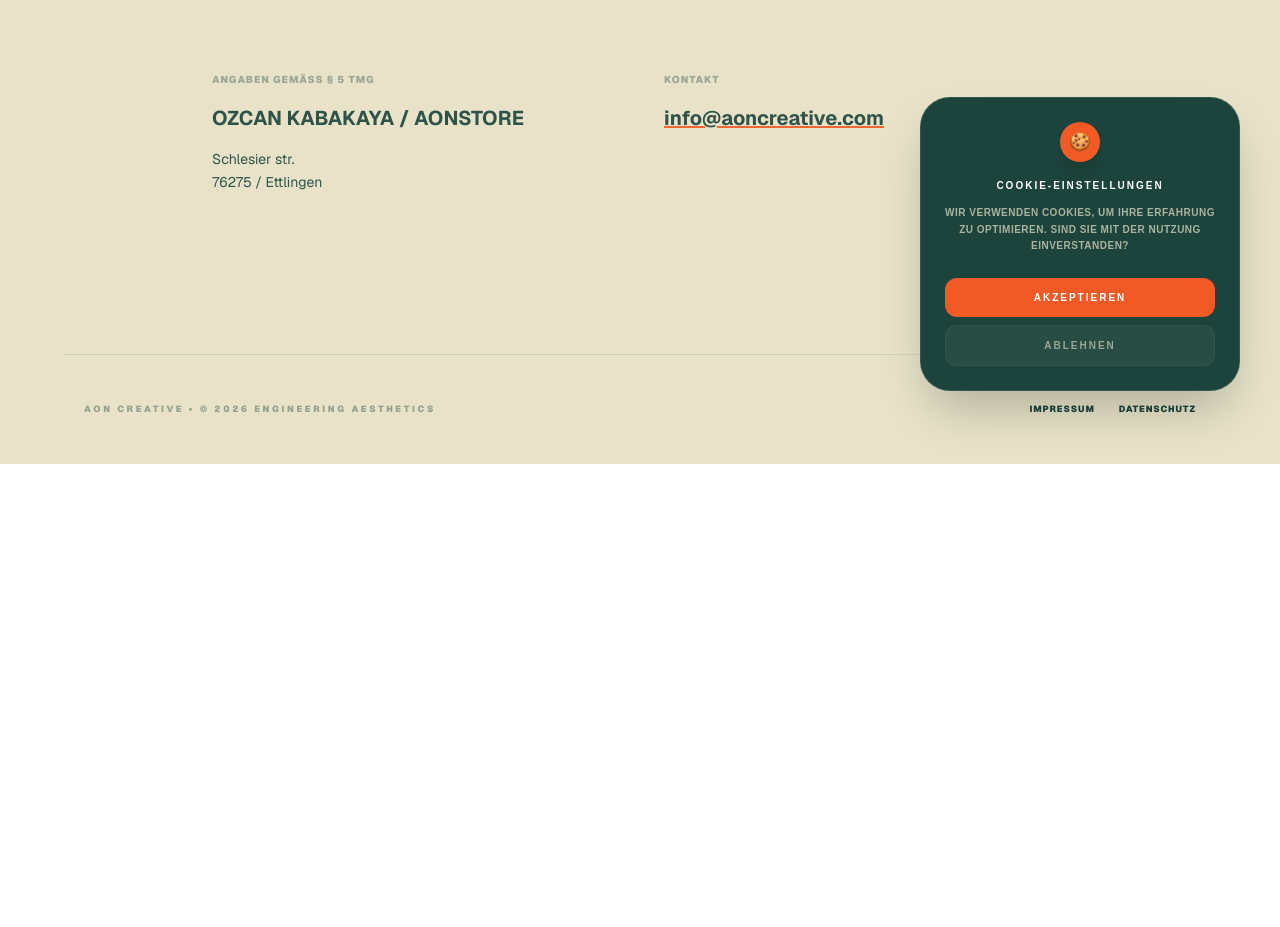
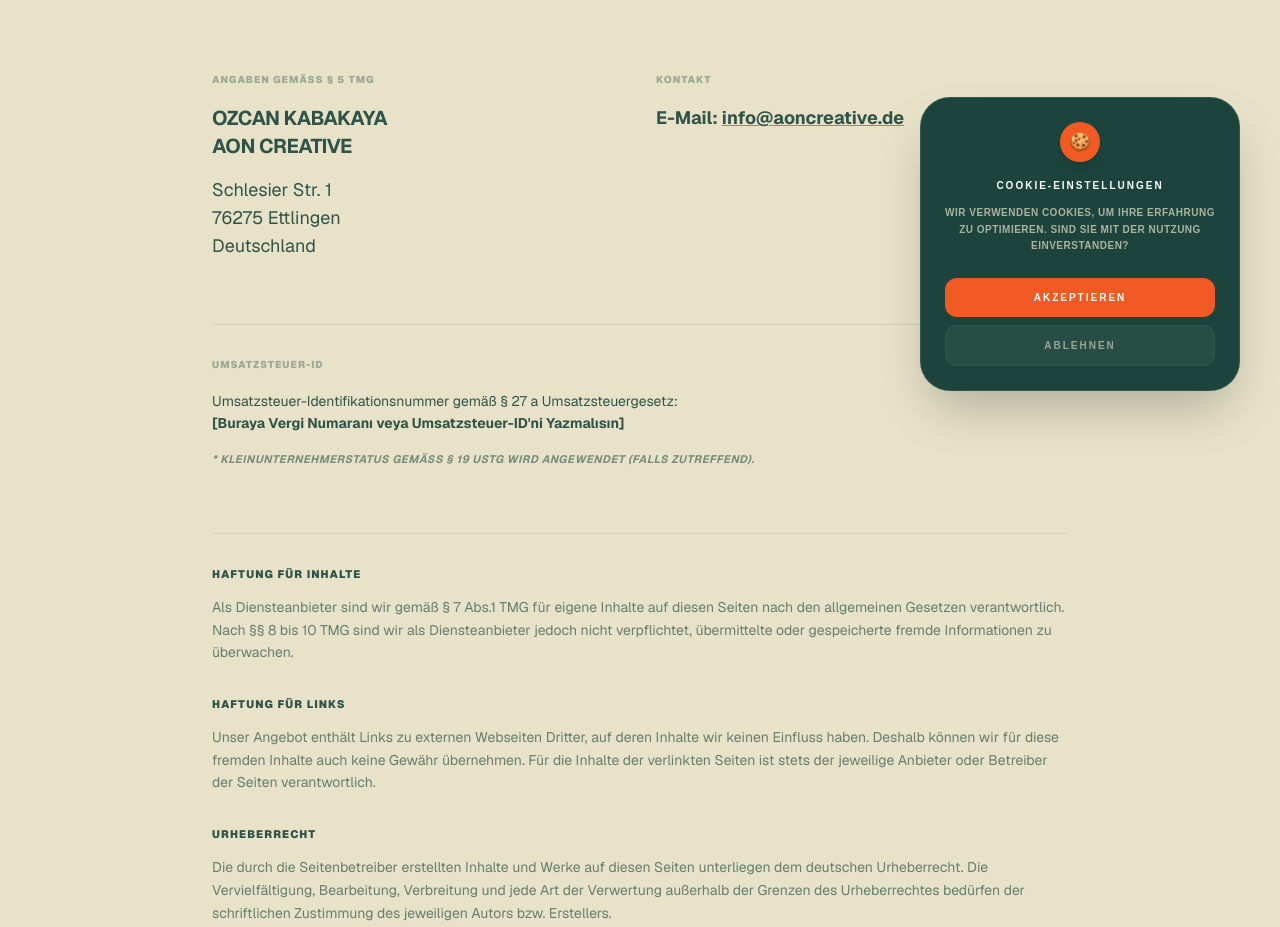
Before and after one commit to ademi57/aon-creative-web, a Next.js app: page /impressum in a window 1280 px wide. Shown: the part 385-1312 px from the top of the page. Before the commit the page ends 849 px from the top, so only its background shows below. Built offline with nearby package versions, Linux system fonts and the light colour scheme.

Commit message:
impressum update

```diff
--- a/app/impressum/page.tsx
+++ b/app/impressum/page.tsx
@@ -37,8 +37,6 @@
               <Link key={link.name} href={link.href} className="hover:text-[#F15A24] transition-colors">{link.name}</Link>
             ))}
           </div>
-
-          {/* Hamburger Button */}
           <button
             onClick={() => setIsMenuOpen(!isMenuOpen)}
             className="md:hidden flex flex-col justify-center items-center w-10 h-10 gap-1.5 relative z-[2100] outline-none"
@@ -50,51 +48,78 @@
         </div>
       </nav>
 
-      {/* --- EKSİK OLAN MOBİL MENÜ KATMANI (OVERLAY) --- */}
-      <AnimatePresence>
-        {isMenuOpen && (
-          <motion.div
-            initial={{ opacity: 0, x: "100%" }}
-            animate={{ opacity: 1, x: 0 }}
-            exit={{ opacity: 0, x: "100%" }}
-            transition={{ type: "spring", damping: 30, stiffness: 200 }}
-            className="fixed inset-0 bg-[#E7E2C8] z-[2000] flex flex-col items-center justify-center overflow-hidden md:hidden"
-          >
-            <div className="flex flex-col items-center gap-10">
-              {navLinks.map((link, i) => (
-                <motion.div
-                  key={link.name}
-                  initial={{ opacity: 0, y: 20 }}
-                  animate={{ opacity: 1, y: 0 }}
-                  transition={{ delay: i * 0.1 }}
-                >
-                  <Link
-                    href={link.href}
-                    onClick={() => setIsMenuOpen(false)}
-                    className="text-4xl md:text-6xl font-black uppercase tracking-tighter text-[#1C443C] hover:text-[#F15A24] transition-colors"
-                  >
-                    {link.name}
-                  </Link>
-                </motion.div>
-              ))}
-            </div>
-          </motion.div>
-        )}
-      </AnimatePresence>
-
       {/* --- CONTENT --- */}
       <div className="max-w-4xl mx-auto px-5 py-20 relative z-10">
         <h1 className="text-5xl md:text-7xl font-black tracking-tighter uppercase mb-16 text-[#F15A24]">Impressum</h1>
-        <div className="grid grid-cols-1 md:grid-cols-2 gap-12 opacity-90 text-sm leading-relaxed">
-          <section className="space-y-4">
-            <h2 className="text-[10px] font-black uppercase tracking-widest opacity-40">Angaben gemäß § 5 TMG</h2>
-            <p className="text-xl font-bold uppercase">Ozcan Kabakaya / AonStore</p>
-            <p>Schlesier str.<br />76275 / Ettlingen</p>
+
+        <div className="space-y-16 opacity-90 text-sm leading-relaxed">
+
+          {/* Angaben gemäß § 5 TMG */}
+          <section className="grid grid-cols-1 md:grid-cols-2 gap-8">
+            <div className="space-y-4">
+              <h2 className="text-[10px] font-black uppercase tracking-widest opacity-40">Angaben gemäß § 5 TMG</h2>
+              <p className="text-xl font-bold uppercase tracking-tight">Ozcan Kabakaya<br />AON Creative</p>
+              <p className="text-lg">
+                Schlesier Str. 1<br />
+                76275 Ettlingen<br />
+                Deutschland
+              </p>
+            </div>
+
+            <div className="space-y-4">
+              <h2 className="text-[10px] font-black uppercase tracking-widest opacity-40">Kontakt</h2>
+              <p className="text-lg font-bold">E-Mail: <span className="underline decoration-[#F15A24]">info@aoncreative.de</span></p>
+              {/* Varsa telefon numaranı buraya ekleyebilirsin */}
+              {/* <p className="text-lg font-bold">Telefon: +49 (0) XXX XXXXXXX</p> */}
+            </div>
           </section>
-          <section className="space-y-4">
-            <h2 className="text-[10px] font-black uppercase tracking-widest opacity-40">Kontakt</h2>
-            <p className="text-xl font-bold underline decoration-[#F15A24]">info@aoncreative.com</p>
+
+          {/* Steuer-ID & Berufsbezeichnung */}
+          <section className="space-y-4 pt-8 border-t border-[#1C443C]/10">
+            <h2 className="text-[10px] font-black uppercase tracking-widest opacity-40">Umsatzsteuer-ID</h2>
+            <p>
+              Umsatzsteuer-Identifikationsnummer gemäß § 27 a Umsatzsteuergesetz:<br />
+              <strong>[Buraya Vergi Numaranı veya Umsatzsteuer-ID'ni Yazmalısın]</strong>
+            </p>
+            <p className="text-[11px] opacity-60 uppercase font-bold tracking-wider italic">
+              * Kleinunternehmerstatus gemäß § 19 UStG wird angewendet (falls zutreffend).
+            </p>
           </section>
+
+          {/* Haftungsausschluss (Disclaimer) */}
+          <section className="space-y-8 pt-8 border-t border-[#1C443C]/10">
+            <div className="space-y-3">
+              <h3 className="font-black uppercase tracking-widest text-[11px]">Haftung für Inhalte</h3>
+              <p className="opacity-70">
+                Als Diensteanbieter sind wir gemäß § 7 Abs.1 TMG für eigene Inhalte auf diesen Seiten nach den allgemeinen Gesetzen verantwortlich. Nach §§ 8 bis 10 TMG sind wir als Diensteanbieter jedoch nicht verpflichtet, übermittelte oder gespeicherte fremde Informationen zu überwachen.
+              </p>
+            </div>
+
+            <div className="space-y-3">
+              <h3 className="font-black uppercase tracking-widest text-[11px]">Haftung für Links</h3>
+              <p className="opacity-70">
+                Unser Angebot enthält Links zu externen Webseiten Dritter, auf deren Inhalte wir keinen Einfluss haben. Deshalb können wir für diese fremden Inhalte auch keine Gewähr übernehmen. Für die Inhalte der verlinkten Seiten ist stets der jeweilige Anbieter oder Betreiber der Seiten verantwortlich.
+              </p>
+            </div>
+
+            <div className="space-y-3">
+              <h3 className="font-black uppercase tracking-widest text-[11px]">Urheberrecht</h3>
+              <p className="opacity-70">
+                Die durch die Seitenbetreiber erstellten Inhalte und Werke auf diesen Seiten unterliegen dem deutschen Urheberrecht. Die Vervielfältigung, Bearbeitung, Verbreitung und jede Art der Verwertung außerhalb der Grenzen des Urheberrechtes bedürfen der schriftlichen Zustimmung des jeweiligen Autors bzw. Erstellers.
+              </p>
+            </div>
+          </section>
+
+          {/* EU-Streitschlichtung */}
+          <section className="space-y-4 pt-8 border-t border-[#1C443C]/10">
+            <h2 className="text-[10px] font-black uppercase tracking-widest opacity-40">EU-Streitschlichtung</h2>
+            <p className="opacity-70">
+              Die Europäische Kommission stellt eine Plattform zur Online-Streitbeilegung (OS) bereit:
+              <a href="https://ec.europa.eu/consumers/odr/" target="_blank" rel="noopener noreferrer" className="ml-1 underline hover:text-[#F15A24]">https://ec.europa.eu/consumers/odr/</a>.
+              <br />Unsere E-Mail-Adresse finden Sie oben im Impressum.
+            </p>
+          </section>
+
         </div>
       </div>
 
@@ -105,7 +130,7 @@
             AON CREATIVE • © 2026 Engineering Aesthetics
           </p>
           <div className="flex gap-6 text-[9px] uppercase tracking-widest font-black">
-            <Link href="/impressum" className="hover:text-[#F15A24]">Impressum</Link>
+            <Link href="/impressum" className="hover:text-[#F15A24] text-[#F15A24]">Impressum</Link>
             <Link href="/datenschutz" className="hover:text-[#F15A24]">Datenschutz</Link>
           </div>
         </div>
```
